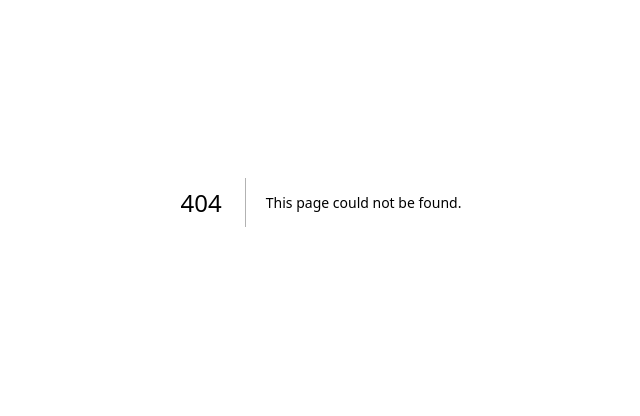
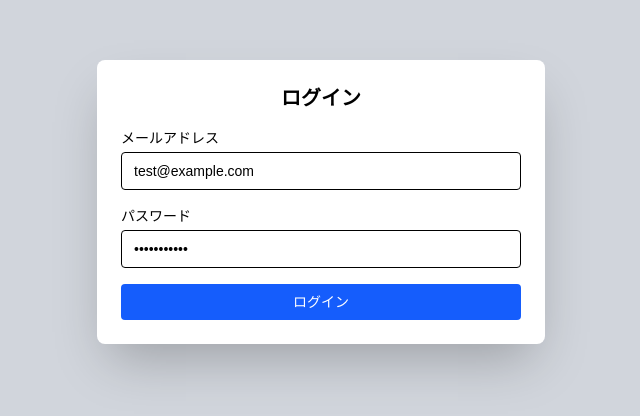
Before and after one commit to yasunarj/reservation-app, a Next.js app in the folder frontend/: page /login in a window 1280 px wide. Before the commit this address had no page. Shown: the part 198-614 px from the top of the page, without its empty margins (319-959 px from the left). Built offline with nearby package versions, Linux system fonts and the light colour scheme; no server answers.

Commit message:
add: frontend/app/login/page.tsx ログインフォームを追加。

```diff
--- /dev/null
+++ b/frontend/app/login/page.tsx
@@ -0,0 +1,109 @@
+"use client";
+
+import { useState, FormEvent } from "react";
+import { useRouter } from "next/navigation";
+
+const API_BASE_URL =
+  process.env.NEXT_PUBLIC_API_BASE_URL ?? "http://localhost:8787";
+
+const LoginPage = () => {
+  const router = useRouter();
+
+  const [email, setEmail] = useState<string>("test@example.com");
+  const [password, setPassword] = useState<string>("password123");
+  const [errorMessage, setErrorMessage] = useState<string | null>(null);
+  const [isSubmitting, setIsSubmitting] = useState<boolean>(false);
+
+  const handleSubmit = async (e: FormEvent<HTMLFormElement>) => {
+    e.preventDefault();
+    setErrorMessage(null);
+    setIsSubmitting(true);
+
+    try {
+      const res = await fetch(`${API_BASE_URL}/auth/login`, {
+        method: "POST",
+        headers: {
+          "Content-Type": "application/json",
+        },
+        body: JSON.stringify({ email, password }),
+      });
+
+      const data = await res.json().catch(() => null);
+
+      if (!res.ok) {
+        console.error("Login failed", data);
+        setErrorMessage(data?.error ?? "ログインに失敗しました");
+        return;
+      }
+
+      const { user, token } = data;
+
+      localStorage.setItem("authToken", token);
+      localStorage.setItem("authUser", JSON.stringify(user));
+
+      router.push("/reservations");
+    } catch (e) {
+      console.error(e);
+      setErrorMessage("通信エラーが発生しました");
+    } finally {
+      setIsSubmitting(false);
+    }
+  };
+
+  return (
+    <main className="min-h-screen flex items-center justify-center bg-gray-300 text-black">
+      <div className="w-full max-w-md bg-white shadow-2xl rounded-lg p-6">
+        <h1 className="text-xl font-bold mb-4 text-center">ログイン</h1>
+
+        {errorMessage && (
+          <div className="mb-4 text-sm text-red-600 border-red-200 bg-red-50 p-2 rounded">
+            {errorMessage}
+          </div>
+        )}
+
+        <form onSubmit={handleSubmit} className="space-y-4">
+          <div>
+            <label htmlFor="email" className="block text-sm font-medium mb-1">
+              メールアドレス
+            </label>
+            <input
+              type="email"
+              id="email"
+              value={email}
+              onChange={(e) => setEmail(e.target.value)}
+              className="w-full border rounded px-3 py-2 text-sm"
+              autoComplete="email"
+            />
+          </div>
+
+          <div>
+            <label
+              htmlFor="password"
+              className="block text-sm font-medium mb-1"
+            >
+              パスワード
+            </label>
+            <input
+              type="password"
+              id="password"
+              value={password}
+              onChange={(e) => setPassword(e.target.value)}
+              autoComplete="current-password"
+              className="w-full border rounded px-3 py-2 text-sm"
+            />
+          </div>
+
+          <button
+            type="submit"
+            disabled={isSubmitting}
+            className="w-full py-2 text-sm text-white bg-blue-600 rounded disabled:opacity-60 cursor-pointer hover:bg-blue-700"
+          >
+            {isSubmitting ? "ログイン中..." : "ログイン"}
+          </button>
+        </form>
+      </div>
+    </main>
+  );
+};
+
+export default LoginPage;
```
Also changed, not shown: 1 other file (tests, documents, lock files or other folders).
